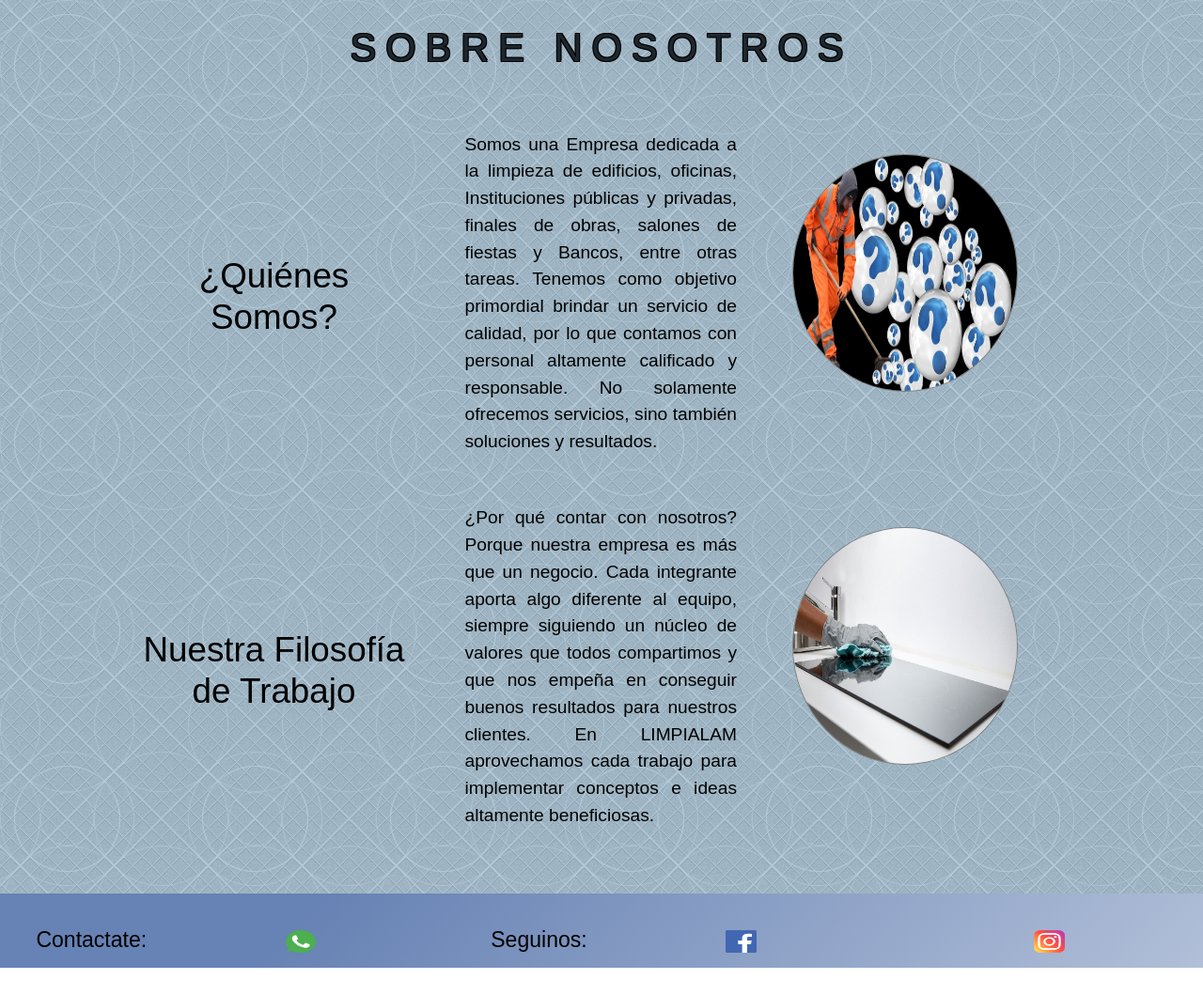
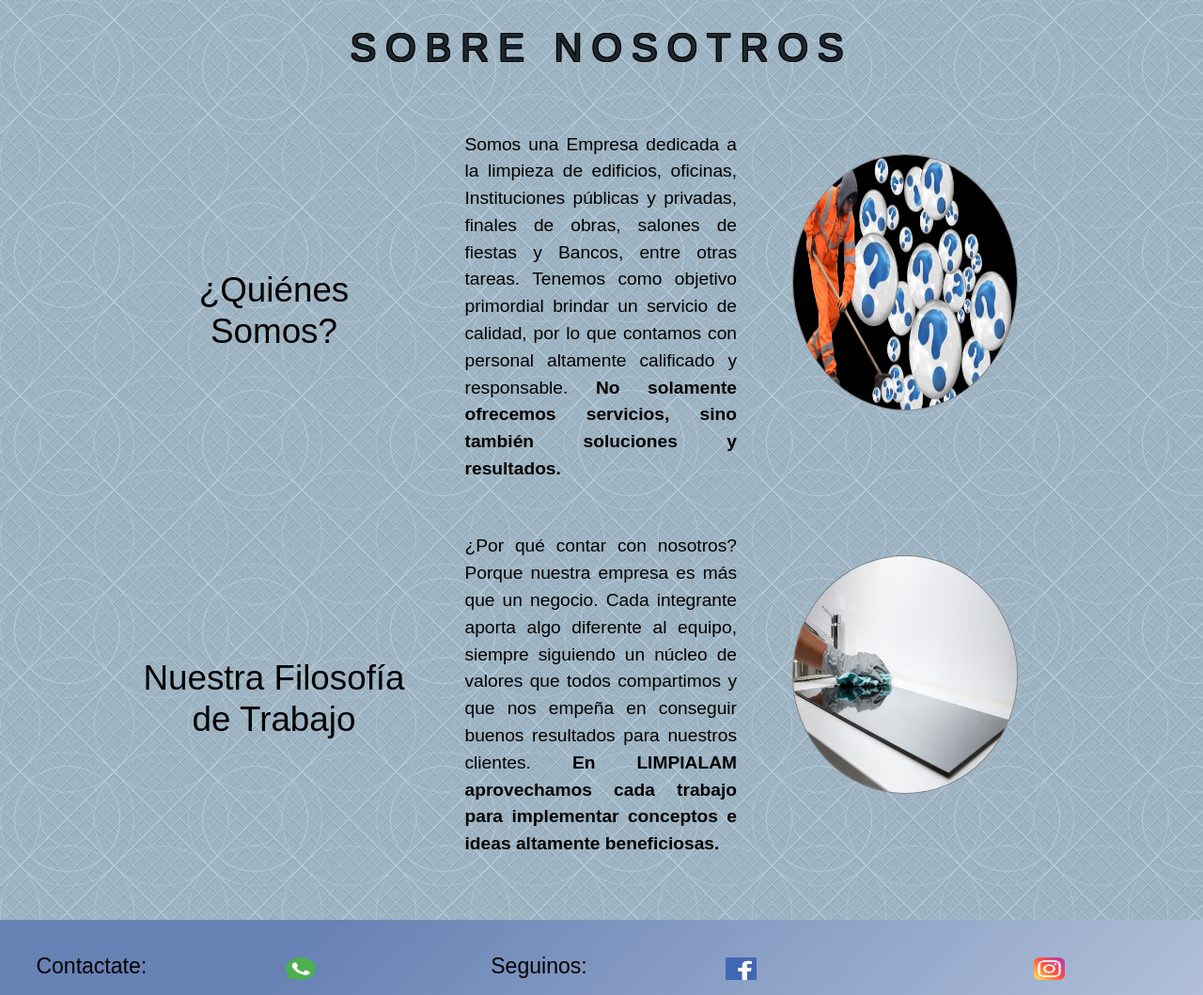
Before and after one commit to IvanLiserre/Proyecto-Web, a plain HTML site: page sobre-nosotros.html in a window 1280 px wide. Shown: the whole page at 94% size. Before the commit the page ends 1030 px from the top, so only its background shows below. Drawn offline with nearby package versions, Linux system fonts and the light colour scheme.

Commit message:
Add files via upload

```diff
--- a/sobre-nosotros.html
+++ b/sobre-nosotros.html
@@ -36,12 +36,12 @@
         <h2>¿Quiénes Somos?</h2>
             <p>Somos una Empresa dedicada a la limpieza de edificios, oficinas, Instituciones públicas y privadas, finales de obras, salones de fiestas y Bancos, entre otras tareas.
             Tenemos como objetivo primordial brindar un servicio de calidad, por lo que contamos con personal altamente calificado y responsable.
-            No solamente ofrecemos servicios, sino también soluciones y resultados.
+            <strong>No solamente ofrecemos servicios, sino también soluciones y resultados.</strong>
             </p>
         <img src="Imagenes/Galeria/sobrenosotros1.jpg" class="imagenesContenedor" alt="quienes somos">
         <h2>Nuestra Filosofía de Trabajo</h2>
             <p>¿Por qué contar con nosotros? Porque nuestra empresa es más que un negocio. Cada integrante aporta algo diferente al equipo, siempre siguiendo un núcleo de valores que todos compartimos y que nos empeña en conseguir buenos resultados para nuestros clientes.
-            En LIMPIALAM aprovechamos cada trabajo para implementar conceptos e ideas altamente beneficiosas.
+            <strong>En LIMPIALAM aprovechamos cada trabajo para implementar conceptos e ideas altamente beneficiosas.</strong>
             </p>
         <img src="Imagenes/Galeria/sobrenosotros2.jpg" class="imagenesContenedor" alt="nuestra filosofia">
     </section>
```
Also changed, not shown: inicio.html (+1 -1 lines).
